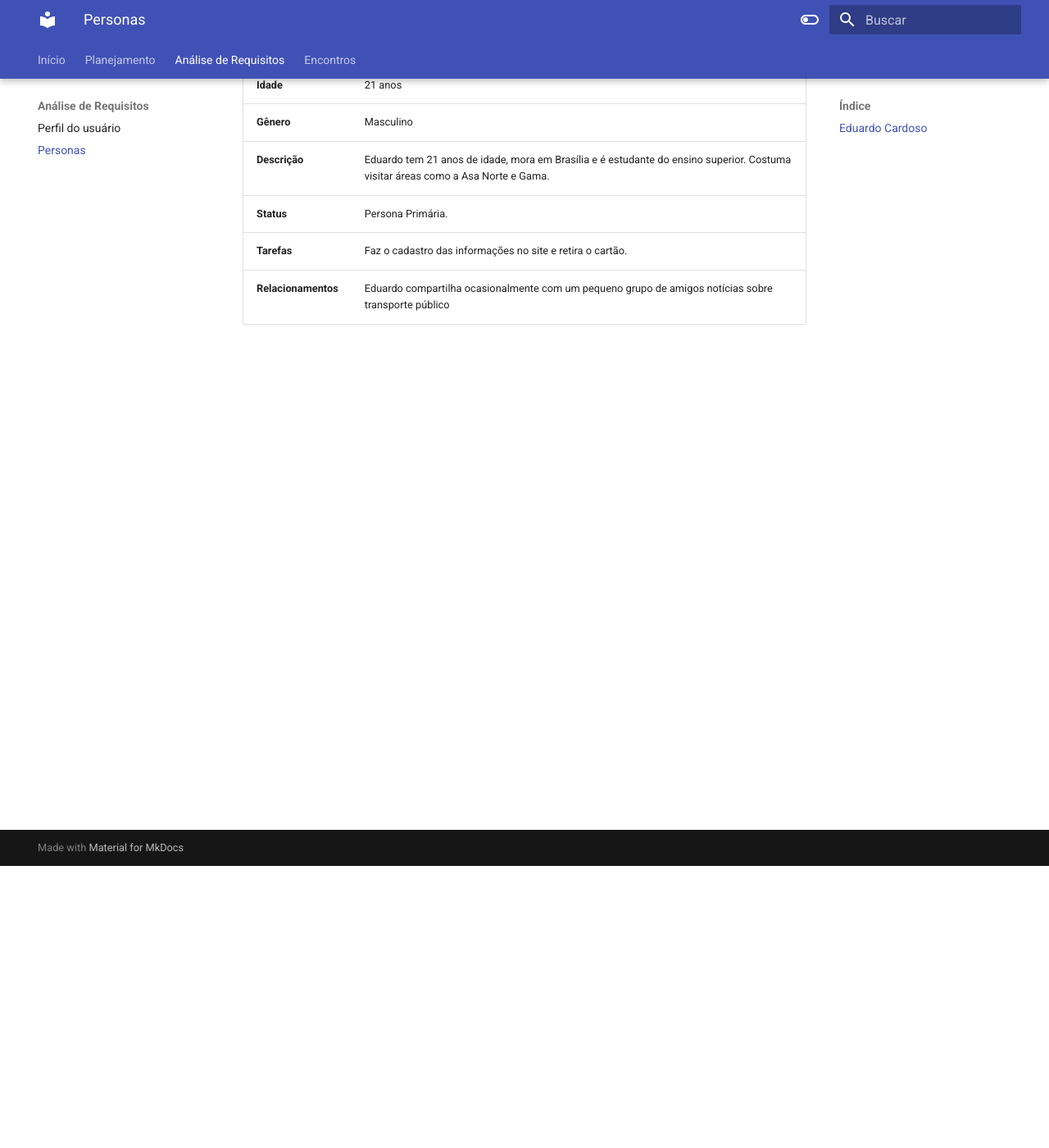
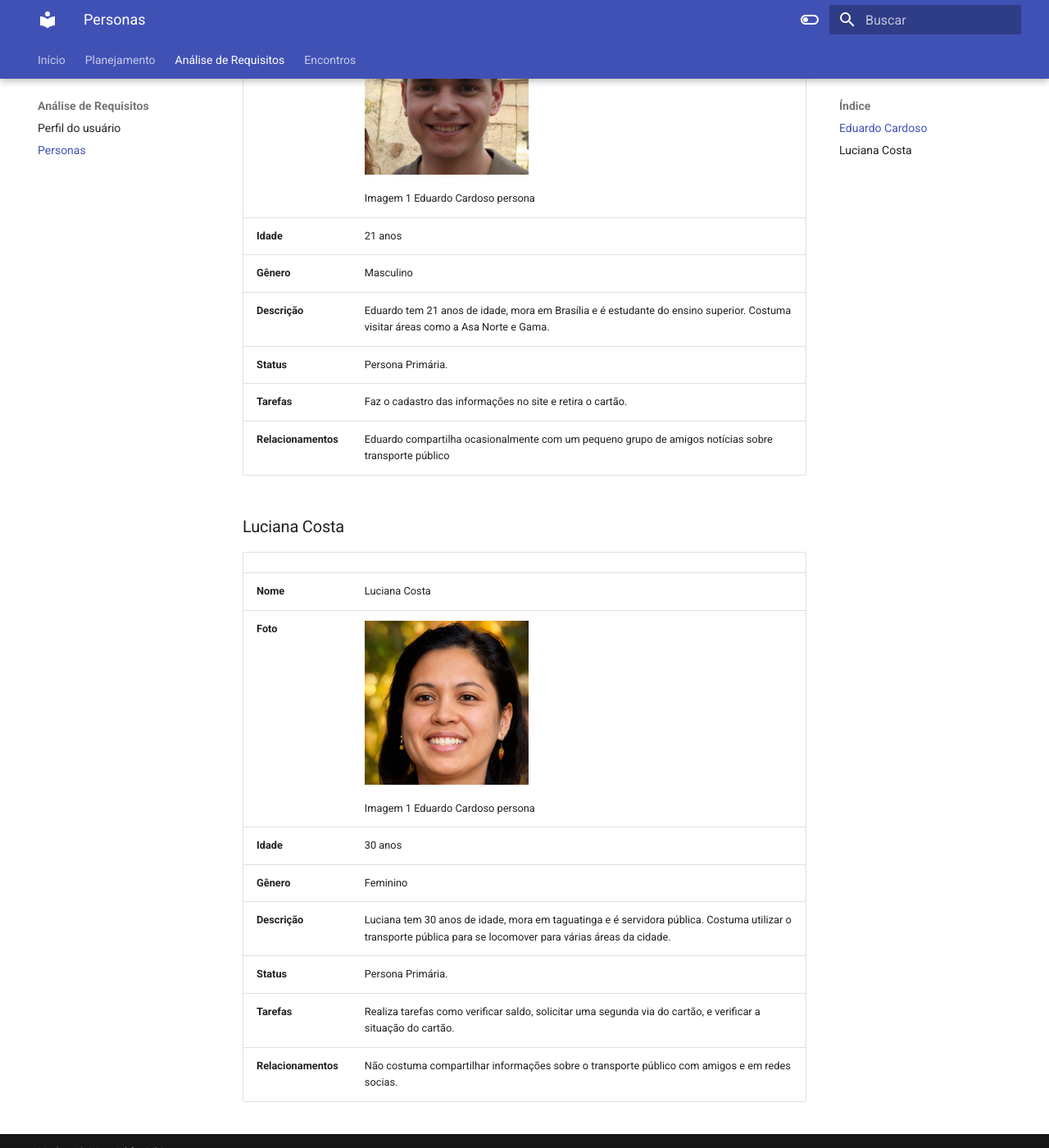
Before and after one commit to Interacao-Humano-Computador/2023.2--BRB-Mobilidade, an MkDocs documentation site: the page built from docs/personas.md, in a window 1280 px wide and 1400 px high, scrolled down 344 px. Shown: the whole window at 82% size. Built offline with MkDocs 1.6.1 and Material for MkDocs 9.7.7, drawn with Linux system fonts in a browser that asks for light colours.

Commit message:
adiciona fotos de personas e atualiza a aba de personas

```diff
--- a/docs/personas.md
+++ b/docs/personas.md
@@ -4,10 +4,22 @@
 |                      |                      |
 | :------------------  | :------------------  |
 | **Nome**             |  Eduardo Cardoso      |
-| **Foto**             | <img width="200" src="./assets/personas/eduardo.jpeg"><p>Imagem 1 Eduardo Cardoso persona</p> |
+| **Foto**             | <img width="200" src="https://github.com/Interacao-Humano-Computador/2023.2--BRB-Mobilidade/blob/main/docs/assets/personas/eduardo.jpeg?raw=true"><p>Imagem 1 Eduardo Cardoso persona</p> |
 | **Idade**        | 21 anos |
 | **Gênero**        | Masculino |
 | **Descrição**        | Eduardo tem 21 anos de idade, mora em Brasília e é estudante do ensino superior. Costuma visitar áreas como a Asa Norte e Gama. |
 | **Status**          | Persona Primária.     |
 | **Tarefas**         | Faz o cadastro das informações no site e retira o cartão. |
 | **Relacionamentos** | Eduardo compartilha ocasionalmente com um pequeno grupo de amigos notícias sobre transporte público  |
+
+### Luciana Costa
+|                      |                      |
+| :------------------  | :------------------  |
+| **Nome**             |  Luciana Costa      |
+| **Foto**             | <img width="200" src="https://github.com/Interacao-Humano-Computador/2023.2--BRB-Mobilidade/blob/main/docs/assets/personas/luciana.jpeg?raw=true"><p>Imagem 1 Eduardo Cardoso persona</p> |
+| **Idade**        | 30 anos |
+| **Gênero**        | Feminino |
+| **Descrição**        | Luciana tem 30 anos de idade, mora em taguatinga e é servidora pública. Costuma utilizar o transporte pública para se locomover para várias áreas da cidade. |
+| **Status**          | Persona Primária.     |
+| **Tarefas**         | Realiza tarefas como verificar saldo, solicitar uma segunda via do cartão, e verificar a situação do cartão. |
+| **Relacionamentos** | Não costuma compartilhar informações sobre o transporte público com amigos e em redes socias. |
```
Also changed, not shown: docs/assets/personas/luciana.jpeg (added).
